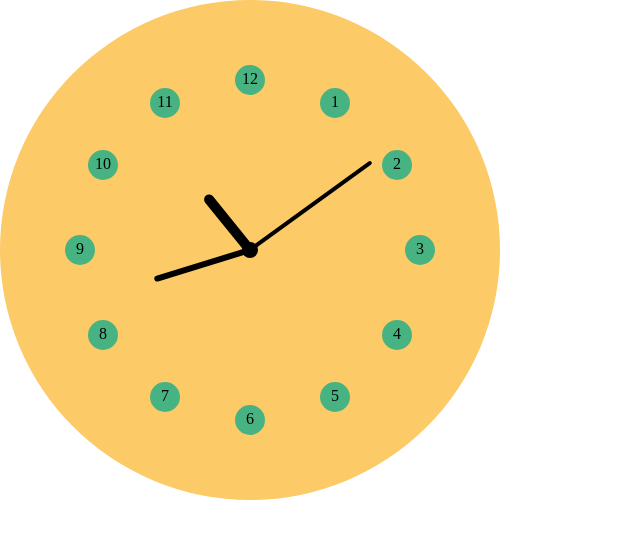
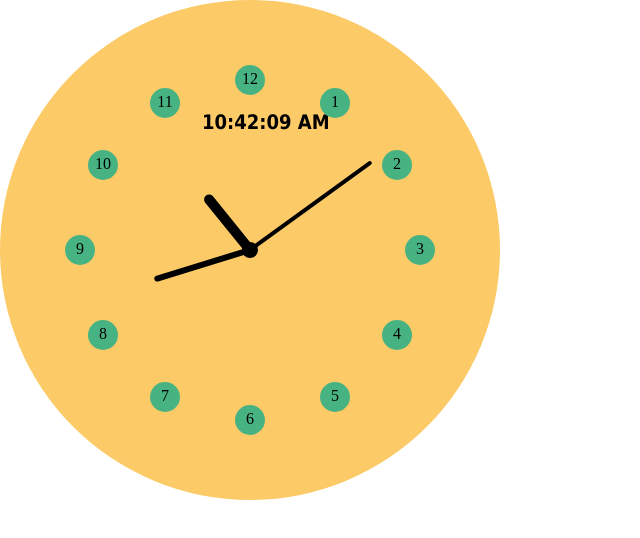
Before and after one commit to pahonski/FD2-homeworks, a plain HTML site: page CLOCK_DOM/index.html in a window 1280 px wide. Shown: the whole page, without its empty margins (0-640 px from the left). Drawn offline with Linux system fonts and the light colour scheme.

Commit message:
add digital clock

```diff
--- a/CLOCK_DOM/index.html
+++ b/CLOCK_DOM/index.html
@@ -10,6 +10,7 @@
 </head>
 <body>
   <div class="clock">
+    <div class="digital-time"></div>
     <div class="hour"></div>
     <div class="minute"></div>
     <div class="second"></div>
--- a/CLOCK_DOM/index.js
+++ b/CLOCK_DOM/index.js
@@ -24,6 +24,7 @@ function clock() {
   window.setInterval(
     function(){
       var d = new Date();
+      document.querySelector('.digital-time').innerHTML = d.toLocaleTimeString();
       clockGo(d);
       console.log('hi');
     }
--- a/CLOCK_DOM/style.css
+++ b/CLOCK_DOM/style.css
@@ -44,6 +44,16 @@ body {
   left: 242px;
 }
 
+.digital-time {
+  position: absolute;
+  top: 110px;
+  left: 202px;
+  font-family:Tahoma, sans-serif;
+  font-size:20px;
+  font-weight:bold;
+  color: black;
+}
+
 .numeral-container {
   position: absolute;
   width: 30px;
```
